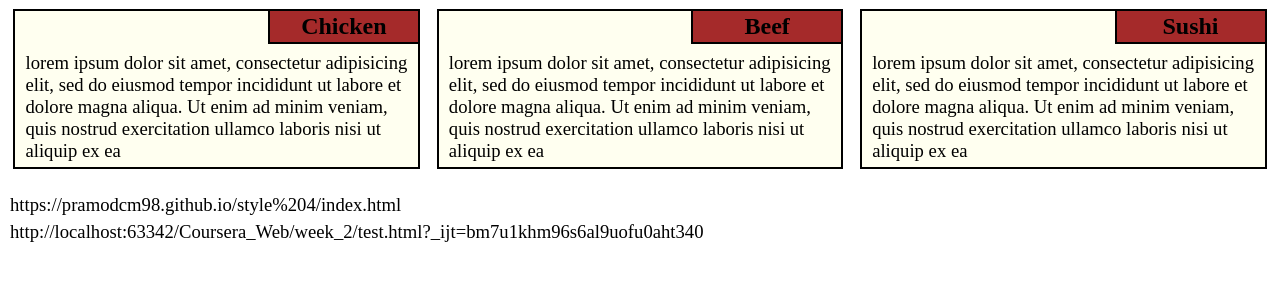
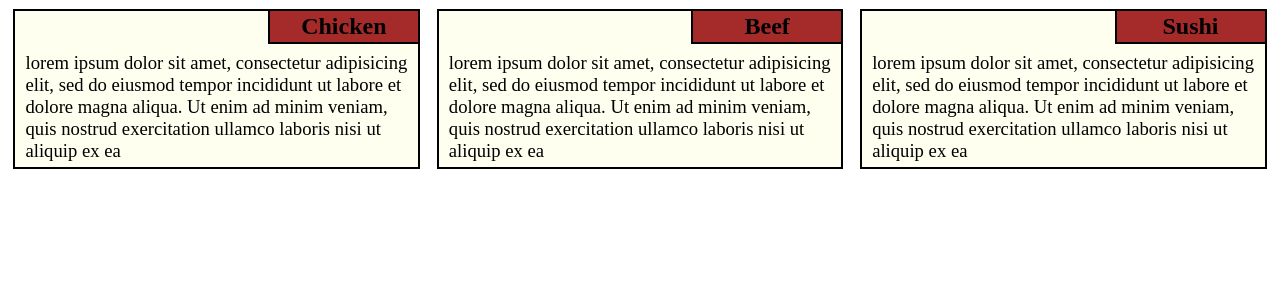
Before and after one commit to DashaTimoshenko/DashaTimoshenko.github.io, a plain HTML site: page week_2/index.html in a window 1280 px wide. Shown: the part 79-360 px from the top of the page. Drawn offline with Linux system fonts and the light colour scheme.

Commit message:
Update index.html

```diff
--- a/week_2/index.html
+++ b/week_2/index.html
@@ -24,7 +24,6 @@
         <p>lorem ipsum dolor sit amet, consectetur adipisicing elit, sed do eiusmod tempor incididunt ut labore et dolore magna aliqua. Ut enim ad minim veniam, quis nostrud exercitation ullamco laboris nisi ut aliquip ex ea</p></div>
 
 </div>
-<p>https://pramodcm98.github.io/style%204/index.html</p>
-<p>http://localhost:63342/Coursera_Web/week_2/test.html?_ijt=bm7u1khm96s6al9uofu0aht340</p>
+
 </body>
 </html>
```
